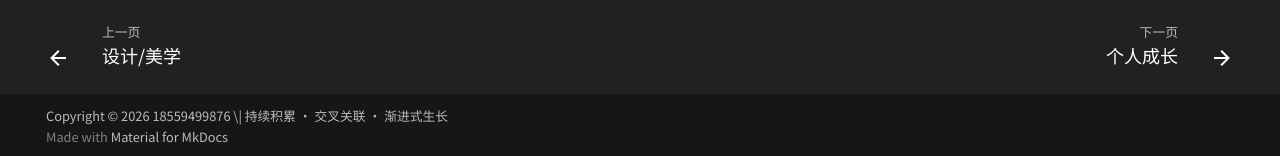
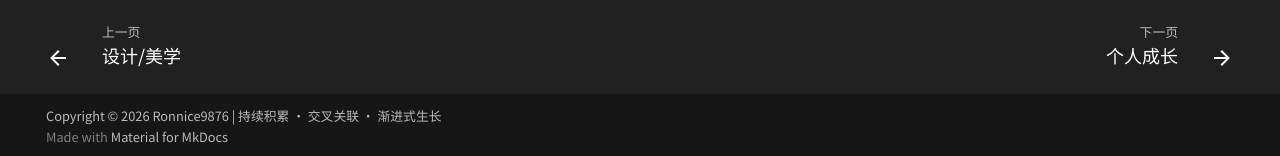
Before and after one commit to Ronnice9876/RONN-JIYIKU, an MkDocs documentation site: the page built from docs/domains/business/index.md, in a window 1280 px wide and 1034 px high. Shown: the part 875-1031 px from the top of the window. Built offline with MkDocs 1.6.1 and Material for MkDocs 9.7.7, drawn with Linux system fonts in a browser that asks for light colours; comment, search, counter and statistics services are not loaded.

Commit message:
sync: prepare for merge with remote

```diff
--- a/docs/domains/business/index.md
+++ b/docs/domains/business/index.md
@@ -21,9 +21,9 @@ tags:
 
 ## 🔗 跨出圈
 
-- 投资心理 → [个人成长](../growth/)
-- 增长黑客 → [工程/技术栈](../engineering/)
-- 商业叙事 → [设计/美学](../design/)
+- 投资心理 → [个人成长](../growth/index.md)
+- 增长黑客 → [工程/技术栈](../engineering/index.md)
+- 商业叙事 → [设计/美学](../design/index.md)
 
 ## 📎 入口卡片
 
--- a/mkdocs.yml
+++ b/mkdocs.yml
@@ -5,11 +5,11 @@
 
 site_name: 知识库
 site_description: 个人长期知识库 — 持续积累、交叉关联、渐进式生长
-site_author: "18559499876"
-site_url: "https://18559499876.github.io/knowledge-base/"
+site_author: "Ronnice9876"
+site_url: "https://Ronnice9876.github.io/knowledge-base/"
 
 # ----- 仓库链接（可直接点击跳转编辑） -----
-repo_url: https://github.com/18559499876/knowledge-base/
+repo_url: https://github.com/Ronnice9876/knowledge-base/
 repo_name: knowledge-base
 edit_uri: edit/main/docs/
 
@@ -114,7 +114,7 @@ plugins:
   - tags
 
 # ----- 版权 -----
-copyright: Copyright &copy; 2026 18559499876 \| 持续积累 · 交叉关联 · 渐进式生长
+copyright: "Copyright &copy; 2026 Ronnice9876 | 持续积累 · 交叉关联 · 渐进式生长"
 
 # ----- 导航结构 -----
 nav:
```
Also changed, not shown: docs/domains/cs/index.md (+2 -2 lines), docs/domains/math/index.md (+1 -1 lines).
